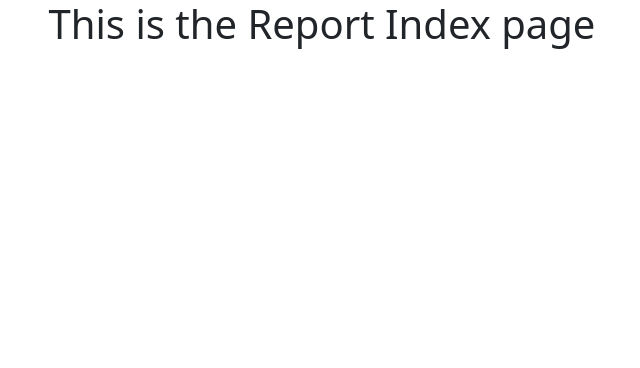
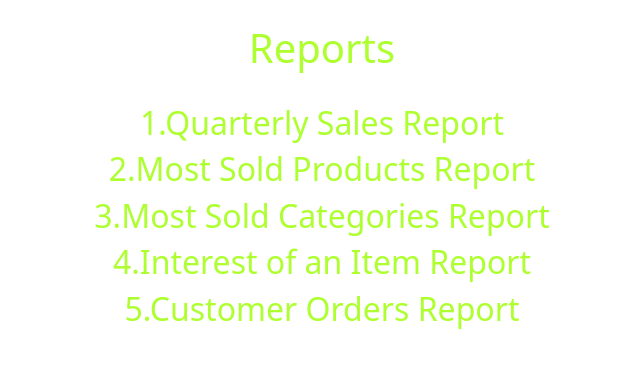
Before and after one commit to team-ebusiness/eBusiness, a PHP site: page /reports in a window 1280 px wide. Shown: the top 368 px of the page, without its empty margins (318-958 px from the left). Run offline with PHP 8.4, Linux system fonts and the light colour scheme.

Commit message:
admin reports

```diff
--- a/app/controllers/Reports.php
+++ b/app/controllers/Reports.php
@@ -60,7 +60,8 @@ class Reports extends Controller {
     public function interest_of_itemAction(){
         if($_SERVER['REQUEST_METHOD'] == 'POST'){
             $id = $_POST['id'];
-            $interesOfItem = $this->InterestOfItemModel->getInterestOfItem($id);
+            $year = $_POST['year'];
+            $interesOfItem = $this->InterestOfItemModel->getInterestOfItem($id,$year);
             $this->view->interesOfItem = $interesOfItem;
             $this->view->render('reports/interest_of_item_view');}
            else {
--- a/app/models/InterestOfItem.php
+++ b/app/models/InterestOfItem.php
@@ -8,16 +8,16 @@ class InterestOfItem extends Model {
     $this->db = Db::getInstance();
   }
 
-  public function getInterestOfItem($id) {
+  public function getInterestOfItem($id,$year) {
     /*SELECT MONTHNAME(order_created_date) as month, SUM(ci.quantity) as num_sales
     FROM `order` o
     JOIN cart_item ci ON o.cart_id = ci.cart_id
     JOIN product_variant pv ON ci.product_variant_id = pv.product_variant_id
-    WHERE pv.product_id = {$id} AND YEAR(order_created_date) = 2022
+    WHERE pv.product_id = {$id} AND YEAR(order_created_date) = {$year}
     GROUP BY MONTH(order_created_date) */
     //query for the following procedure
 
-    $stmt = $this->db->query("CALL `monthly_sales`($id)");
+    $stmt = $this->db->query("CALL `monthly_sales`($id,$year)");
     //$stmt->execute(array(":year" => $year));
     return $stmt->results();
     //return $stmt->fetchAll();
--- a/app/views/reports/customer_orders_form.php
+++ b/app/views/reports/customer_orders_form.php
@@ -11,7 +11,7 @@
   <br>
 <form method="post" action="<?=PROOT?>reports/customer_orders">
   <label><strong> Enter User ID:</strong></label>
-  <input type="number" name="id" min="1" required>
+  <input type="number" name="id" min="1" required placeholder="ID">
   <input type="submit" value="Search",name="Search">
 </form>
 <style>
--- a/app/views/reports/index.php
+++ b/app/views/reports/index.php
@@ -1,10 +1,34 @@
 <?php $this->setSiteTitle('Reports'); ?>
 
 <?php $this->start('head'); ?>
+<style>
+      a:link {
+         color: greenyellow;
+         background-color: transparent;
+         text-decoration: none;
+      }
+      a:visited {
+         color: black;
+         background-color: transparent;
+         text-decoration: none;
+      }
+      a:active {
+         color: black;
+         background-color: transparent;
+      }
+   </style>
 
 <?php $this->end(); ?>
 
 <?php $this->start('body'); ?>
-<h1 class="text-center red">This is the Report Index page</h1>
-
+<center>
+<br>
+<a href="index"style="text-decoration: none"><h1 class="text-center red">Reports</h1></a>
+<br>
+<h2><a href="quarterly_sales"style="text-decoration: none">1.Quarterly Sales Report</a></h2>
+<h2><a href="most_sold_products"style="text-decoration: none">2.Most Sold Products Report </a></h2>
+<h2><a href="most_sold_cats"style="text-decoration: none">3.Most Sold Categories Report</a></h2>
+<h2><a href="interest_of_item"style="text-decoration: none">4.Interest of an Item Report</a></h2>
+<h2><a href="customer_orders"style="text-decoration: none">5.Customer Orders Report</a></h2>
+</center>
 <?php $this->end(); ?>
--- a/app/views/reports/interest_of_item_form.php
+++ b/app/views/reports/interest_of_item_form.php
@@ -11,7 +11,9 @@
   <br>
 <form method="post" action="<?=PROOT?>reports/interest_of_item">
   <label><strong> Enter Product ID:</strong></label>
-  <input type="number" min="1" name="id">
+  <input type="number" min="1" name="id" placeholder="ID">
+  <label><strong> Enter Year:</strong></label>
+  <input type="number" min="2000" name="year" placeholder="year">
   <input type="submit" value="Search",name="Search">
 </form>
 <style>
@@ -32,7 +34,7 @@ th, td {
   //SELECT product_id,product_name FROM product ORDER by product_id
   //query for the following view
 
-  $products = $db->query('SELECT * FROM `product_details`')->results();
+  $products = $db->query('SELECT * FROM product ORDER by product_id')->results();
   echo '<table style="width: 30%; height: 100%">';
   echo '<tr border=2px>
         <th>Product ID</th>
--- a/app/views/reports/most_sold_cats_form.php
+++ b/app/views/reports/most_sold_cats_form.php
@@ -11,7 +11,7 @@
   <br>
 <form method="post" action="<?=PROOT?>reports/most_sold_cats">
 <label><strong> Enter year:</strong></label>
-  <input type="number" name="year" min="2000" max="2100" required>
+  <input type="number" name="year" min="2000" max="2100" required placeholder="year">
   <input type="submit" value="Search",name="Search">
 </form>
 <br>
--- a/app/views/reports/quarterly_sales_form.php
+++ b/app/views/reports/quarterly_sales_form.php
@@ -20,7 +20,7 @@ th, td {
   <br>
 <form method="post" action="<?=PROOT?>reports/quarterly_sales">
   <label><strong> Enter year:</strong></label>
-  <input type="number" name="year" min="2000" max="2100" required>
+  <input type="number" name="year" min="2000" max="2100" required placeholder="year">
   <input type="submit" value="Search",name="Search">
 </form>
 <br>
```
